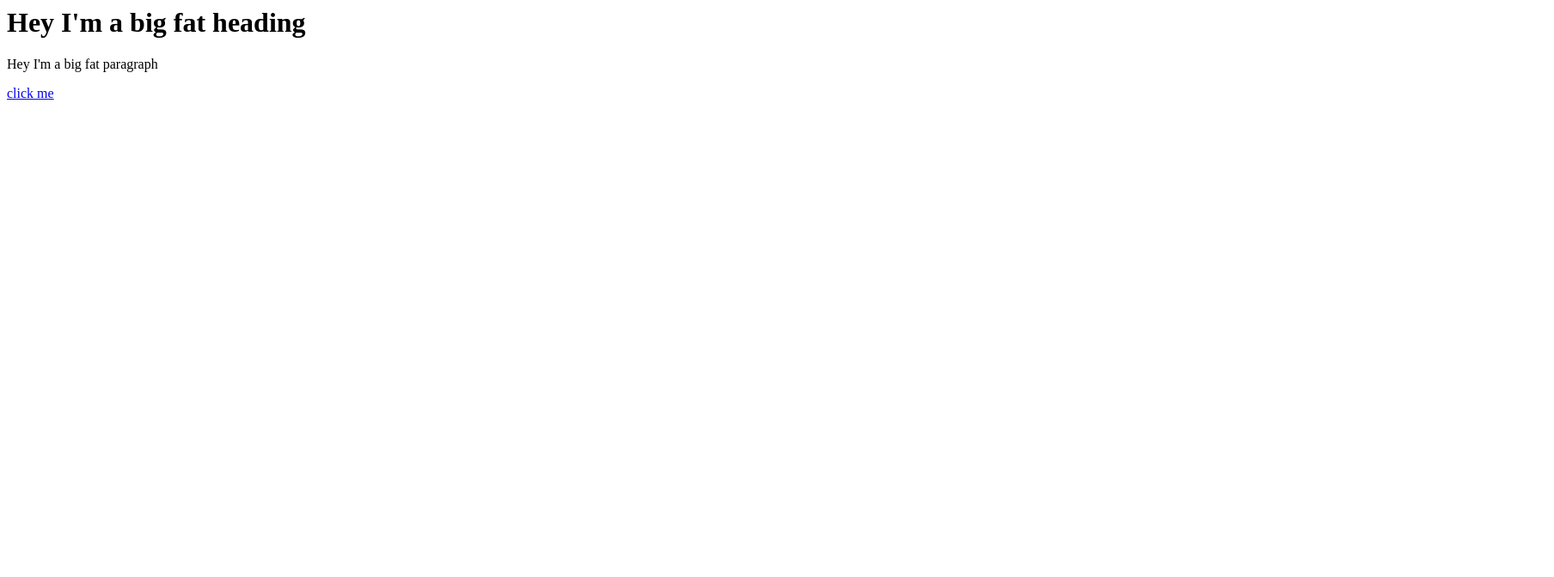
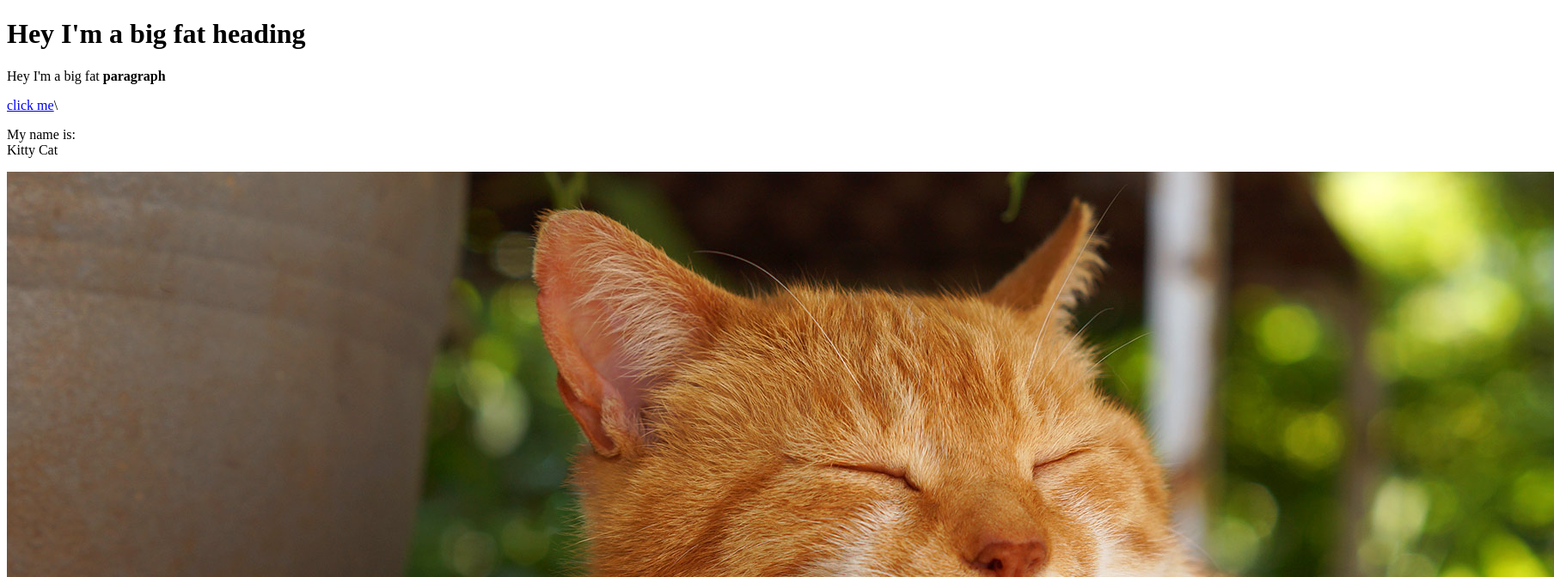
Before and after one commit to sarim-code/cartoon-hero, a plain HTML site: page index.html in a window 1280 px wide. Shown: the top 672 px of the page at 86% size, 1808 px wide, since content can reach past the window. Drawn offline with Linux system fonts and the light colour scheme.

Commit message:
added a cat image and some more elements

```diff
--- a/index.html
+++ b/index.html
@@ -1,3 +1,14 @@
-<h1>Hey I'm a big fat heading</h1>
-<p>Hey I'm a big fat paragraph</p>
-<a href="https://google.com" target="_blank" title="Let's go to Google">click me</a>
+<!DOCTYPE html>
+<html>
+<head>
+	<title>cartoon hero website</title>
+</head>
+<body>
+	<h1>Hey I'm a big fat heading</h1>
+	<p>Hey I'm a big fat <b>paragraph</b></p>
+	<a href="https://google.com" target="_blank" title="Let's go to Google">click me</a>\
+	<p>My name is:<br>
+	Kitty Cat</p>
+	<img src="img/cat.jpg">
+</body>
+</html>
```
Also changed, not shown: img/cat.jpg (added).
